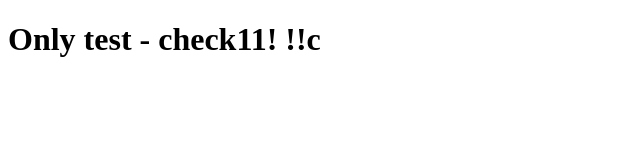
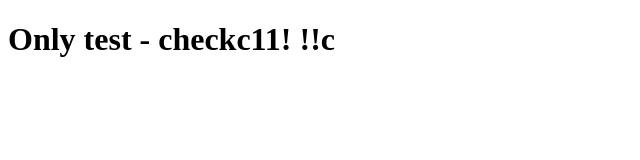
Before and after one commit to umbrellait-Ilya-Zverev/test-github-integration, a plain HTML site: page index.html in a window 1280 px wide. Shown: the full height of the page, 0-640 px from the left. Drawn offline with Linux system fonts and the light colour scheme.

```diff
--- a/index.html
+++ b/index.html
@@ -5,6 +5,6 @@
     <title>Title</title>
 </head>
 <body>
-<h1>Only test - check11! !!c</h1>
+<h1>Only test - checkc11! !!c</h1>
 </body>
 </html>
```
